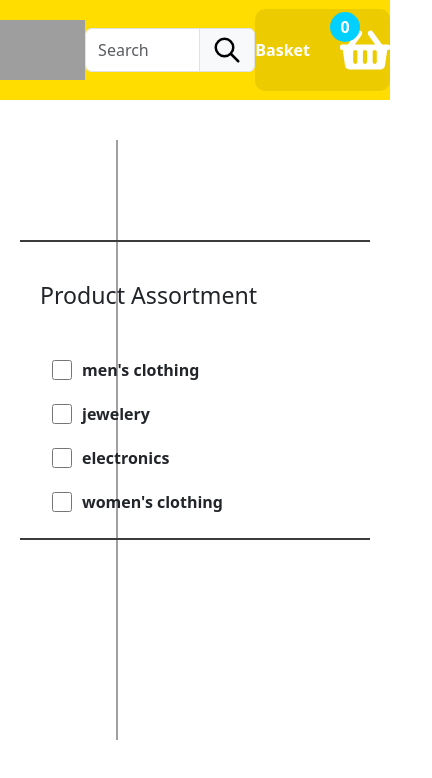
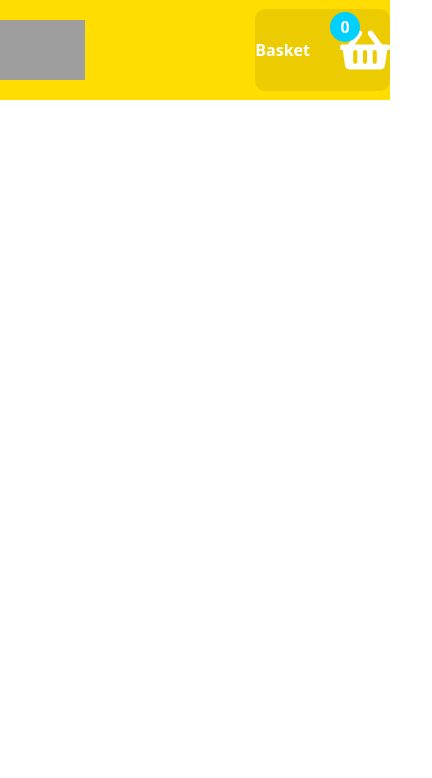
Before and after one commit to GoktugYmsk/interview-project, a React (Create React App) app: page / in a window 390 px wide. Shown: the top 778 px of the page, 432 px wide, since content can reach past the window. Built offline with nearby package versions, Linux system fonts and the light colour scheme; grey boxes are pictures that could not be loaded.

Commit message:
simple sass edited

```diff
--- a/src/components/content/index.js
+++ b/src/components/content/index.js
@@ -1,6 +1,7 @@
 import React, { useState } from 'react';
 import { useDispatch, useSelector } from 'react-redux';
 import Toast from 'react-bootstrap/Toast';
+import { Row, Col } from 'react-bootstrap';
 import data from '../../assets/data';
 import { setSelectedProductList } from '../configure/configure';
 import { setAmount } from '../configure/configure';
@@ -36,8 +37,7 @@ function Content() {
     const updatedCount = amount - 1;
     dispatch(setAmount(updatedCount));
     const updatedProductList = selectedProductList.filter(
-      (item) => item.title !== product.title
-    );
+      (item) => item.title !== product.title);
     dispatch(setSelectedProductList(updatedProductList));
   };
 
@@ -85,7 +85,7 @@ function Content() {
       </div>
       {popup && (
         <div className="toast-container">
-          <Toast onClose={handleClose} >
+          <Toast onClose={handleClose}  >
             <Toast.Header>
               <img src="holder.js/20x20?text=%20" className="rounded me-2" alt="" />
             </Toast.Header>
--- a/src/components/content/index.scss
+++ b/src/components/content/index.scss
@@ -4,6 +4,7 @@
     display: flex;
     height: 2000px;
     width: 100%;
+
 
     .leftBar__container {
         display: flex;
@@ -15,8 +16,8 @@
         border-top: none;
         border-bottom: none;
         padding: 20px;
-        width: 30%;
-        height: 600px;
+        width: 500px;
+        height: 80%;
         margin-top: 140px;
 
 
@@ -25,7 +26,7 @@
             justify-content: flex-start;
             margin-top: 80px;
             flex-direction: column;
-            width: 350px !important;
+            width: 100% !important;
             height: 300px;
             border: 2px solid rgb(61, 60, 60);
             border-right: none;
@@ -33,7 +34,7 @@
 
             h3 {
                 margin-top: 40px;
-                margin-left: 20px;
+                margin-left: 30px;
             }
 
             ul {
@@ -68,14 +69,16 @@
         display: flex;
         align-items: center;
         padding: 20px;
-        width: 1200px;
+        width: 100%;
         overflow: auto;
 
         .product-container {
+            display: flex;
+            margin-top: 120px;
             .product-object {
                 display: flex;
                 align-items: center;
-                justify-content: flex-end;
+                justify-content: flex-start;
                 flex-direction: column;
                 padding: 10px;
                 width: 300px;
@@ -95,6 +98,7 @@
 
                     h4 {
                         display: flex;
+                        font-size: 20px;
                         margin-top: 10px;
                     }
 
@@ -122,7 +126,7 @@
                     display: flex;
                     align-items: center;
                     justify-content: center;
-                    margin-top: 20px;
+                    margin-top: 30px;
                     width: 150px;
                     height: 45px;
                     background: rgb(247, 213, 62);
@@ -231,3 +235,9 @@
         }
     }
 }
+
+@media screen and (max-width: 540px) {
+    .content-container{
+        display: none;
+    }
+}
--- a/src/components/header/index.scss
+++ b/src/components/header/index.scss
@@ -8,6 +8,7 @@
     position: absolute;
     top: 0;
     color: white;
+    z-index: 2;
 
     .header-logo {
         display: flex;
@@ -49,6 +50,7 @@
             width: 30px;
             height: 30px;
         }
+
         ul {
             margin-top: 20px;
             display: flex;
@@ -118,7 +120,8 @@
                 display: flex;
                 align-items: center;
                 margin-top: 10px;
-                    input{
+
+                input {
                     width: 80px;
                     height: 30px;
                 }
@@ -180,3 +183,15 @@
 .header-blur {
     opacity: 0.2;
 }
+
+@media screen and (max-width: 540px) {
+    .input-group {
+        display: none;
+        .form-control{
+            display: none;
+        }
+        .input-group-text{
+            display: none;
+        }
+    }
+}
```
Lines whose indentation alone changed are shown as unchanged.
